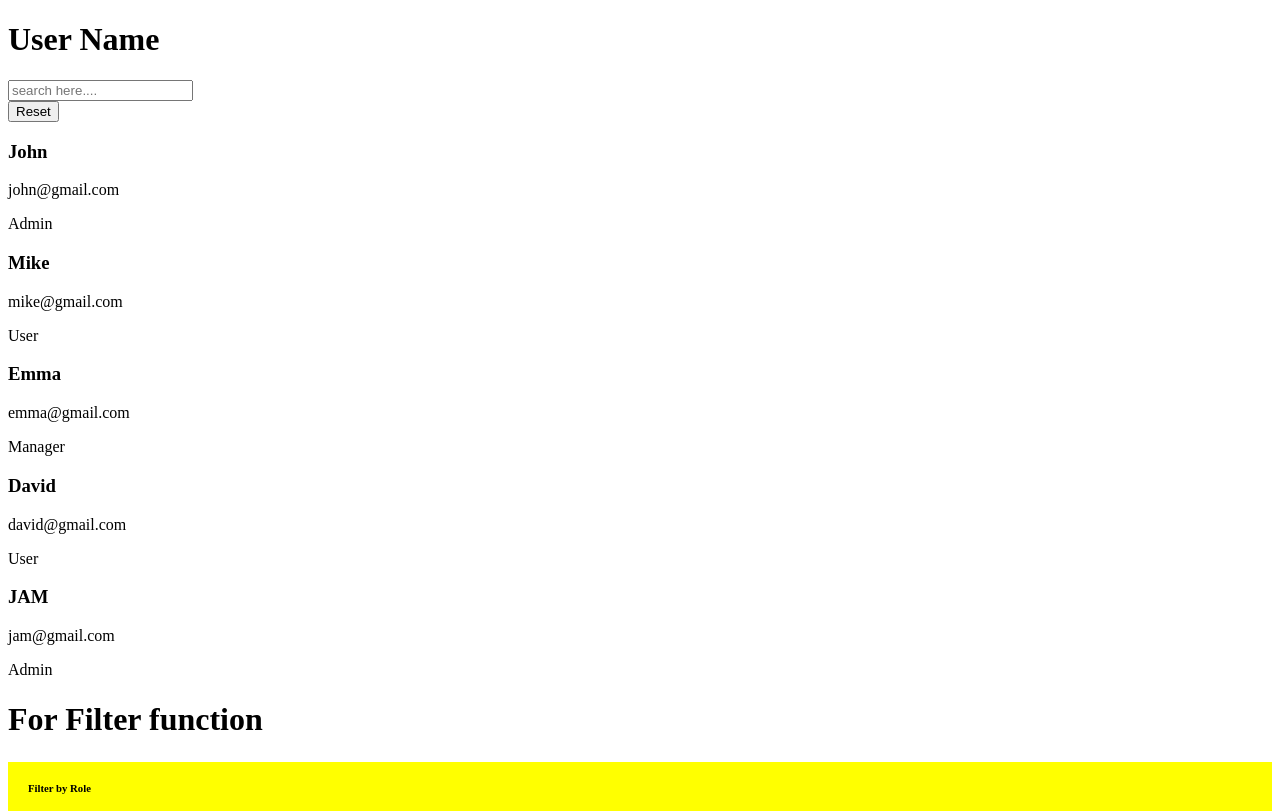
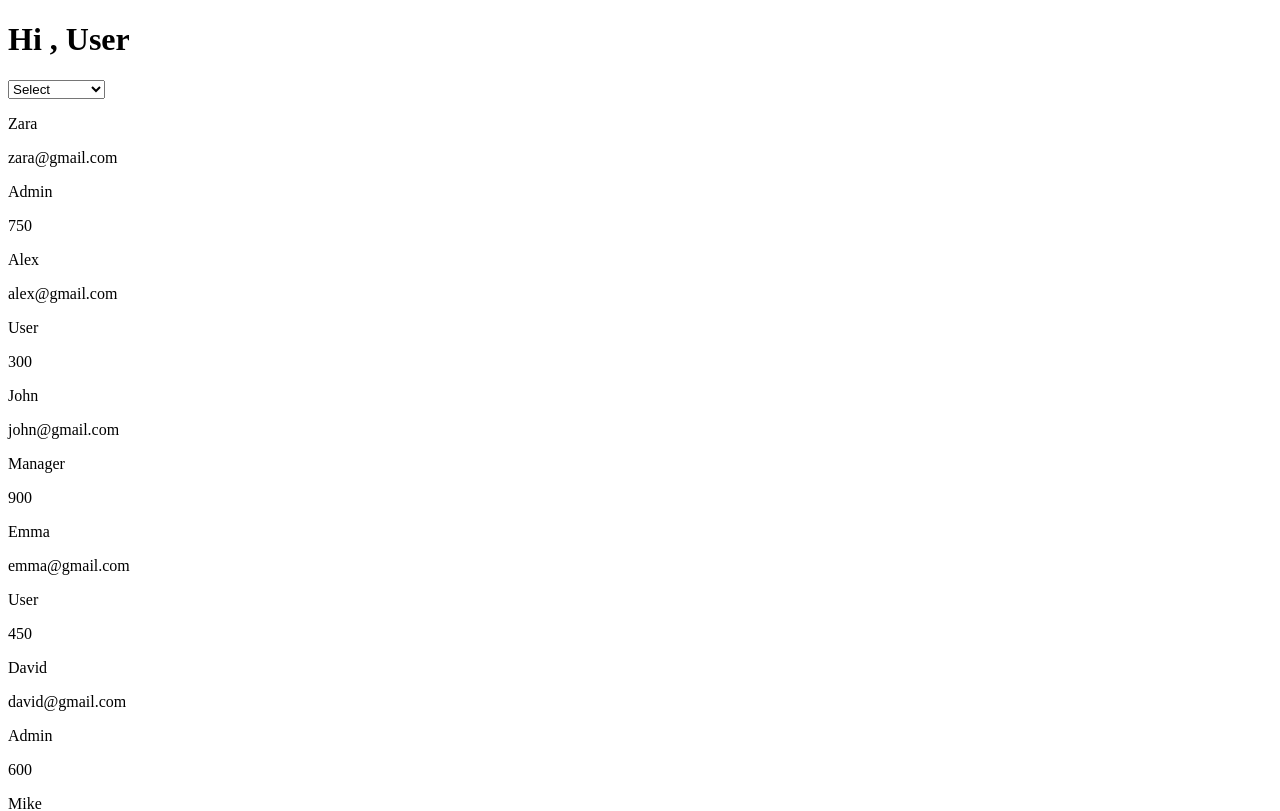
Before and after one commit to jui1/full-stack-practice, a React (Vite) app in the folder cleint/: page /Dashboard in a window 1280 px wide. Shown: the top 811 px of the page. Built offline with nearby package versions, Linux system fonts and the light colour scheme.

Commit message:
update :  Dashboard imp

```diff
--- a/cleint/package.json
+++ b/cleint/package.json
@@ -11,7 +11,8 @@
   },
   "dependencies": {
     "react": "^19.2.7",
-    "react-dom": "^19.2.7"
+    "react-dom": "^19.2.7",
+    "react-router-dom": "^7.18.1"
   },
   "devDependencies": {
     "@babel/core": "^7.29.7",
--- a/cleint/src/App.jsx
+++ b/cleint/src/App.jsx
@@ -1,6 +1,8 @@
 
 
 import './App.css'
+import Dashboard from './pages/Dashboard';
+import {BrowserRouter , Routes, Route} from "react-router-dom"
 
 import User from './pages/user';
 
@@ -8,9 +10,17 @@ function App() {
 
 
   return (
-    <>
-        <User/>
-    </>
+    <BrowserRouter>
+    <Routes>
+    <Route   path='/' element={<User/> }/>
+    <Route   path='/Dashboard' element= {<Dashboard/>} />
+
+
+
+        </Routes>
+        </BrowserRouter>
+
+
 
   )
 }
--- /dev/null
+++ b/cleint/src/compoents/AtozandZtoA.jsx
@@ -0,0 +1,17 @@
+
+
+const AtozandZtoA = ({ Filternope, setFilter }) => {
+    return (
+        <>
+            <select  value ={Filternope} onChange={(e) => setFilter(e.target.value)}>
+                <option value="">Select</option>
+                <option value="atoz">A to Z Name</option>
+                <option value="ztoa">Z to A Name</option>
+
+            </select>
+
+        </>
+    )
+}
+
+export default AtozandZtoA
--- /dev/null
+++ b/cleint/src/compoents/Searchitem.jsx
@@ -0,0 +1,11 @@
+
+
+function Searchitem({searchh, setSearchh}) {
+  return (
+   <>
+    <input placeholder="Search Here" type="text" value={searchh} onChange={(e) => setSearchh(e.target.value)} />
+   </>
+  )
+}
+
+export default Searchitem
--- /dev/null
+++ b/cleint/src/pages/Dashboard.jsx
@@ -0,0 +1,101 @@
+import { useState } from "react";
+import AtozandZtoA from "../compoents/AtozandZtoA"
+
+
+function Dashboard() {
+
+    const users = [
+        {
+            id: 1,
+            name: "Zara",
+            email: "zara@gmail.com",
+            role: "Admin",
+            price: 750
+        },
+        {
+            id: 2,
+            name: "Alex",
+            email: "alex@gmail.com",
+            role: "User",
+            price: 300
+        },
+        {
+            id: 3,
+            name: "John",
+            email: "john@gmail.com",
+            role: "Manager",
+            price: 900
+        },
+        {
+            id: 4,
+            name: "Emma",
+            email: "emma@gmail.com",
+            role: "User",
+            price: 450
+        },
+        {
+            id: 5,
+            name: "David",
+            email: "david@gmail.com",
+            role: "Admin",
+            price: 600
+        },
+        {
+            id: 6,
+            name: "Mike",
+            email: "mike@gmail.com",
+            role: "Manager",
+            price: 200
+        },
+        {
+            id: 7,
+            name: "Sophia",
+            email: "sophia@gmail.com",
+            role: "User",
+            price: 1000
+        }
+    ];
+    //a to z and z to a
+    const [Filternope, setFilter] = useState("");
+
+    const filterfunc = [...users].sort((a,b)=>{
+        if(Filternope === "atoz"){
+            return  a.name.localeCompare(b.name);
+        }
+        else if(Filternope === "ztoa"){
+            return b.name.localeCompare(a.name);
+        }
+
+return 0;
+
+    })
+
+
+    return (
+        <>
+            <h1>Hi , User </h1>
+
+            <AtozandZtoA Filternope={Filternope} setFilter={setFilter} />
+            {
+                filterfunc.map((user) => (
+                    <div key={user.id}>
+                        <p>{user.name}</p>
+                        <p>{user.email}</p>
+                        <p>{user.role}</p>
+                        <p>{user.price}</p>
+
+
+                    </div>
+
+
+
+                ))
+            }
+
+
+        </>
+
+    )
+}
+
+export default Dashboard
--- a/cleint/src/pages/User.jsx
+++ b/cleint/src/pages/User.jsx
@@ -3,6 +3,7 @@ import Searchbar from "../compoents/Searchbar";
 import Filterbox from "../compoents/Filterbox";
 import Pricefiltring from "../compoents/pricefiltring";
 import PriceSlider from "../compoents/PriceSlider";
+import Searchitem from "../compoents/Searchitem";
 
 
 
@@ -54,6 +55,18 @@ const User = () => {
         { id: 4, name: "Laptop", price: 35000 },
         { id: 5, name: "TV", price: 48000 },
     ];
+
+
+       //search crete
+       const [searchh, setSearchh] = useState("");
+
+        const filtterout = products.filter((product)=>{
+            const  namesname= product.name.toLowerCase().includes(searchh.toLowerCase());
+            return namesname;
+        })
+
+
+
 
     //search by name, email ,
 
@@ -146,6 +159,7 @@ const User = () => {
 
 
 
+
     return (
 
 
@@ -225,6 +239,18 @@ const User = () => {
             }
 
 
+            <Searchitem searchh={searchh}   setSearchh={setSearchh} />
+
+       {
+        filtterout.map((prodcut) =>(
+            <div key={prodcut.id}>
+                <p>{prodcut.name}</p>
+                <p>{prodcut.price}</p>
+            </div>
+
+        ))
+       }
+
 
 
         </div>
```
Also changed, not shown: 1 other file (tests, documents, lock files or other folders).
